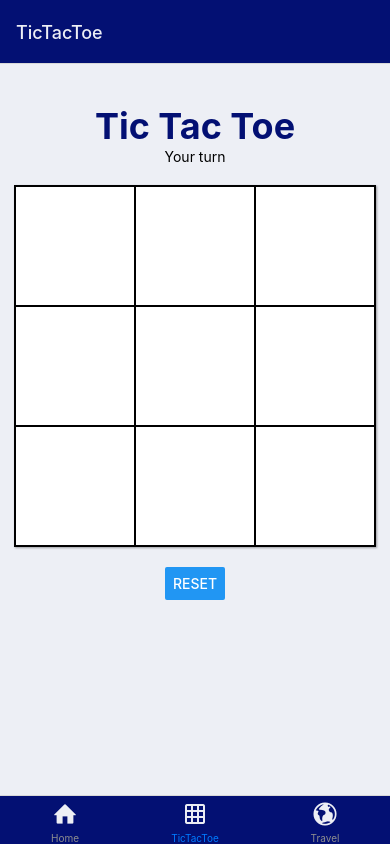
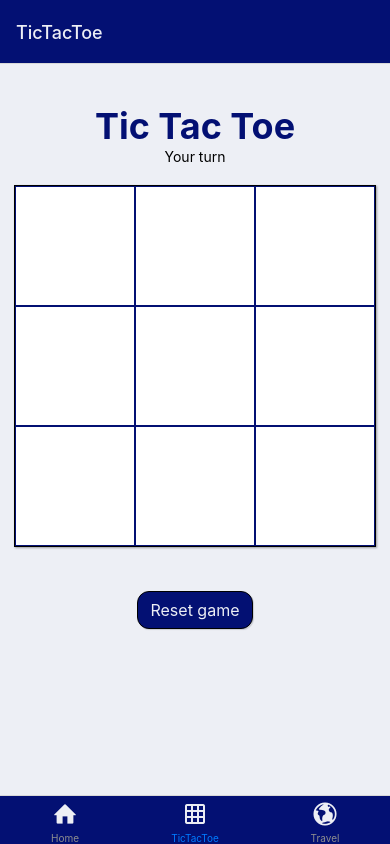
Before and after one commit to JaakkoMal/learningdemo, a React Native app: screen /TicTacToe in a window 390 px wide. Built offline with nearby package versions, Linux system fonts and the light colour scheme.

Commit message:
styling
Added some styling

```diff
--- a/Styles.js
+++ b/Styles.js
@@ -3,11 +3,11 @@ import { StyleSheet } from 'react-native';
 export default StyleSheet.create({
     container: {
         flex: 1,
-        paddingTop: 40,
         backgroundColor: '#edeff5',
         alignItems: 'center',
     },
     title: {
+        marginTop: 40,
         fontSize: 36,
         fontWeight: 'bold',
         color: '#031073'
@@ -30,7 +30,7 @@ export default StyleSheet.create({
         alignItems: 'center',
         width: 120,
         height: 120,
-        borderColor: '#000',
+        borderColor: '#031073',
         borderWidth: 1,
         backgroundColor: '#fff'
     },
@@ -44,12 +44,20 @@ export default StyleSheet.create({
         alignItems: 'center',
         borderWidth: 1,
         padding: 10,
+        backgroundColor: '#f7f7f7',
         borderColor: '#031073',
         borderRadius: 5,
         marginBottom: 5,
+        marginRight: 5,
+        marginLeft: 5,
+        marginTop: 5,
+        shadowOffset: {width: 1, height: 1},
+        shadowRadius: 1,
+        shadowOpacity: 0.15
     },
     flightInfoTitle: {
         fontSize: 36,
+        fontWeight: 'bold',
         color: '#031073'
     },
     flightInfoText: {
@@ -95,9 +103,9 @@ export default StyleSheet.create({
         paddingRight: 12,
         paddingLeft: 12,
         backgroundColor: '#031073',
-        shadowOffset: {width: 2, height: 2},
+        shadowOffset: {width: 1, height: 1},
         shadowRadius: 1,
-        shadowOpacity: 0.45,
+        shadowOpacity: 0.15,
       },
       buttonText: {
         fontSize: 16,
--- a/components/TicTacToe.js
+++ b/components/TicTacToe.js
@@ -1,6 +1,7 @@
 import { View, Text, Pressable, Button } from 'react-native'
 import React, { useState, useEffect } from 'react'
 import styles from '../Styles'
+import CustomButton from './CustomButton'
 
 
 export default function TicTacToe() {
@@ -103,7 +104,10 @@ export default function TicTacToe() {
                     ))
                 }
             </View>
-            <Button title="reset" onPress={resetGameBoard} />
+            <Pressable onPress={resetGameBoard}>
+                {(state) => <CustomButton pressed={state.pressed} buttonText="Reset game"/>}
+            </Pressable>
+            {/*<Button title="reset" onPress={resetGameBoard} />*/}
     </View>
   )
 }
--- a/components/TravelList.js
+++ b/components/TravelList.js
@@ -1,6 +1,7 @@
-import { View, Text, Button, ScrollView, StyleSheet, ActivityIndicator } from 'react-native'
+import { View, Text, Pressable, ScrollView, StyleSheet, ActivityIndicator } from 'react-native'
 import React, { useEffect, useState } from 'react'
 import { parseString } from 'react-native-xml2js'
+import CustomButton from './CustomButton'
 import uuid from 'react-native-uuid'
 import styles from '../Styles'
 
@@ -61,11 +62,14 @@ export default function TravelList({navigation, route}) {
                 <View style={styles.flightInfoBox} key={uuid.v4()}>
                     <Text style={styles.flightInfoTitle}>Flight {flight.fltnr}</Text>
                     <Text style={styles.flightInfoText}>Departure date: {flight.sdt.toString().slice(0,10)}</Text>
-                    <Text style={styles.flightInfoText}>Departure time: {flight.sdt.toString().slice(11)}</Text>
-                    <Text style={styles.flightInfoText}>Departure airport: {flight.h_apt}</Text>
+                    <Text style={styles.flightInfoText}>Departure time: {flight.sdt.toString().slice(11, 19)} UTC</Text>
+                    <Text style={styles.flightInfoText}>Aircraft type: {flight.actype}</Text>
                     <Text style={styles.flightInfoText}>Destination: {flight.route_1} / {flight.route_n_1}</Text>
                     <Text style={styles.flightInfoText}>Departure gate: {flight.gate}</Text>
-                    <Button title="Show destination on map" onPress={() => navigation.navigate('TravelMap', {destination : flight.route_n_1})}/>
+                    <Pressable onPress={() => navigation.navigate('TravelMap', {destination : flight.route_n_1})}>
+                        {(state) => <CustomButton pressed={state.pressed} buttonText="Show destination on map"/>}
+                    </Pressable>
+                    {/*<Button title="Show destination on map" onPress={() => navigation.navigate('TravelMap', {destination : flight.route_n_1})}/>*/}
                 </View>
             ))}
           </ScrollView>
```
